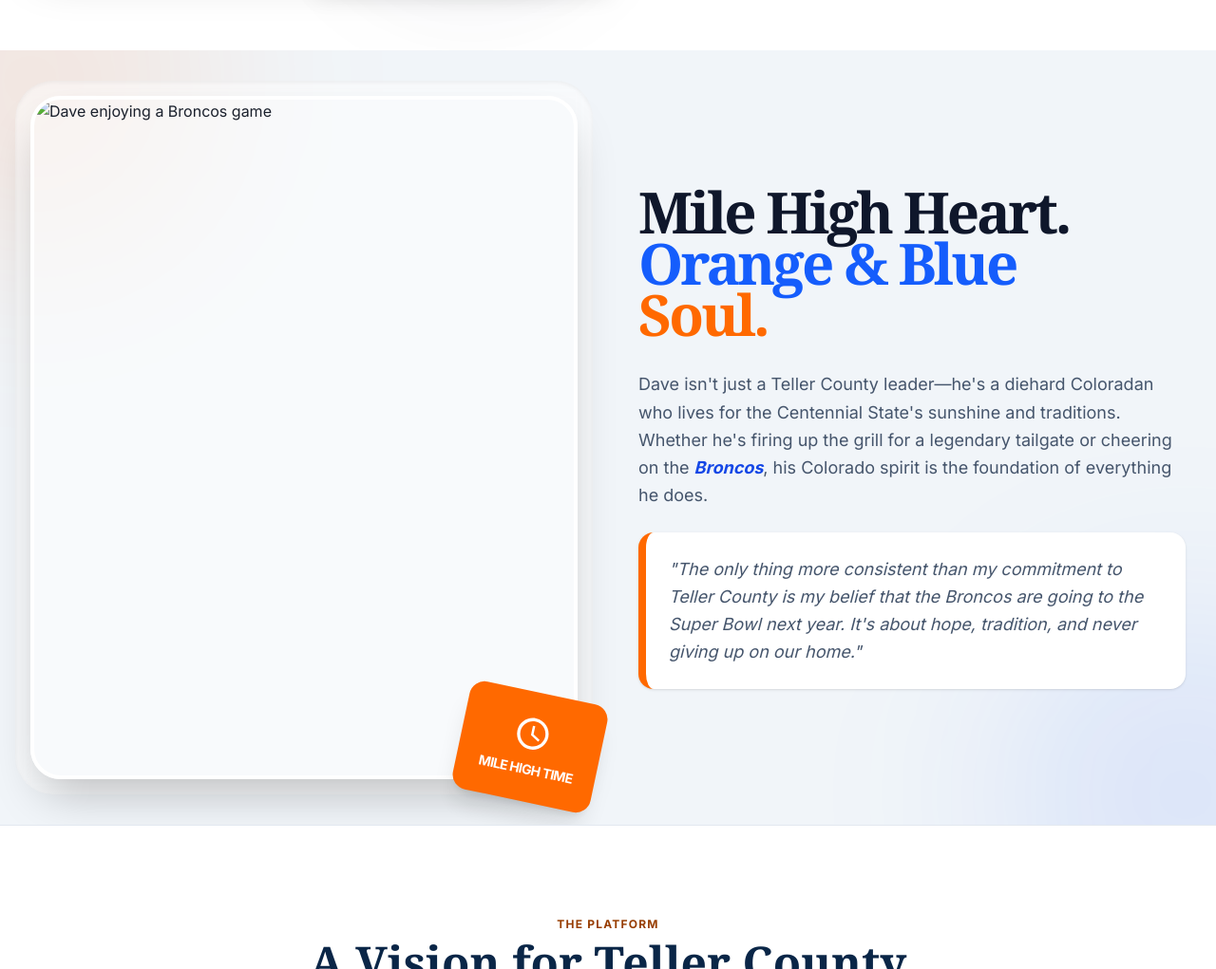
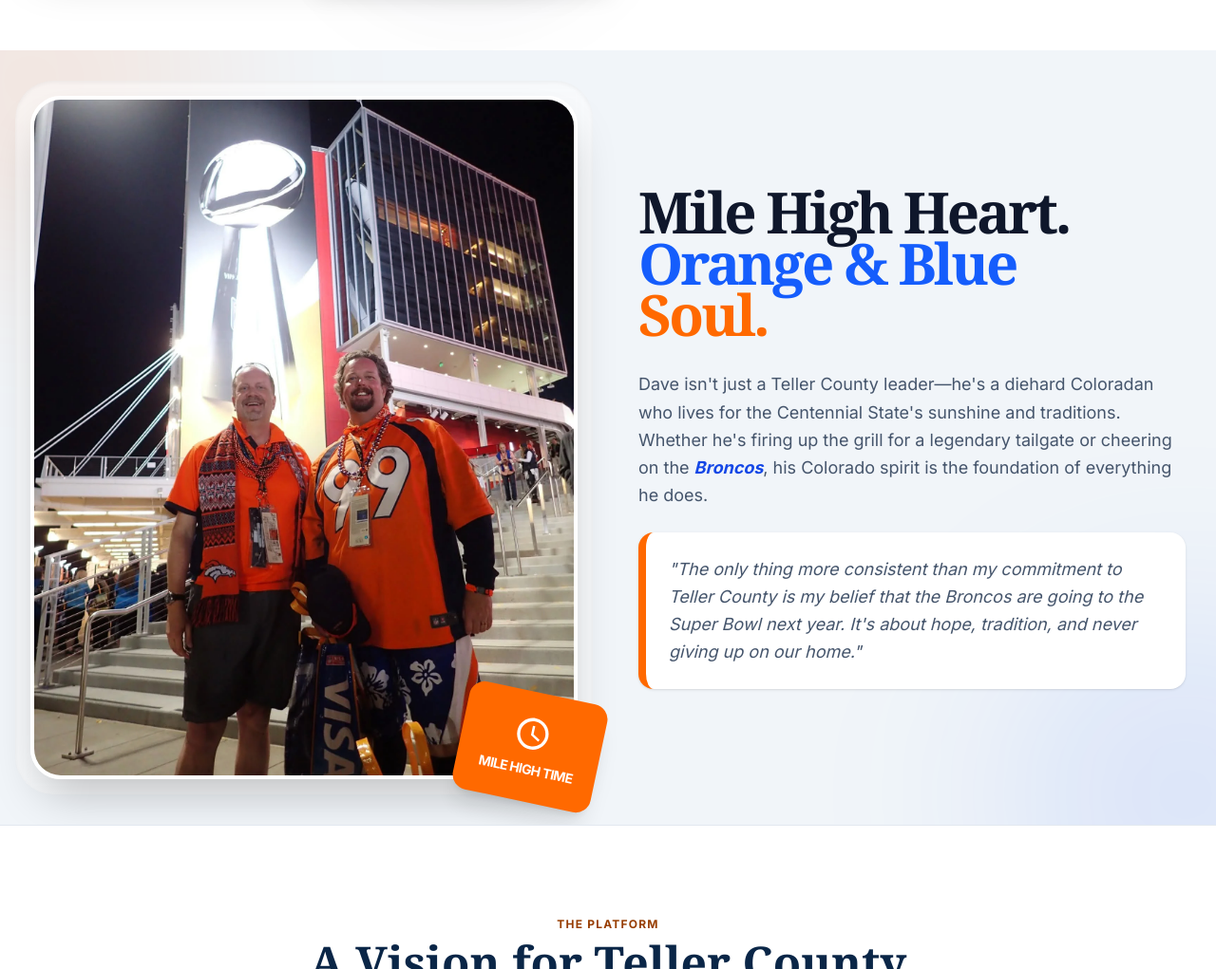
Before and after one commit to objectivehtml/trustdavepaul, a website built with Vite: page index.html in a window 1280 px wide. Shown: the part 1649-2670 px from the top of the page at 95% size. Built offline with nearby package versions, Linux system fonts and the light colour scheme; files whose address does not match are found by name.

Commit message:
updated broken image

```diff
--- a/index.html
+++ b/index.html
@@ -176,7 +176,7 @@
                             <div class="relative">
                                 <div class="absolute -inset-4 bg-white/50 rounded-[2.5rem] backdrop-blur-sm -z-10 shadow-inner"></div>
                                 <picture>
-                                    <source srcset="./assets/football.webp" type="image/webp">
+                                    <source srcset="./assets/FB_IMG_1767190374070.webp" type="image/webp">
                                     <img src="./assets/FB_IMG_1767190374070.jpg" alt="Dave enjoying a Broncos game" class="rounded-[2rem] shadow-2xl w-full aspect-[4/5] object-cover border-4 border-white hover:scale-105 transition-transform duration-500" loading="lazy" decoding="async" />
                                 </picture>
                                 <!-- Fun "Sticker" Overlay -->
```
